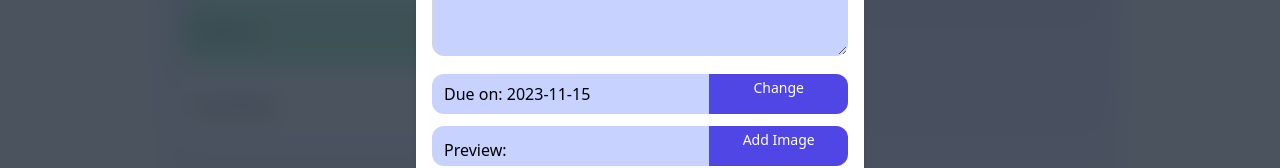
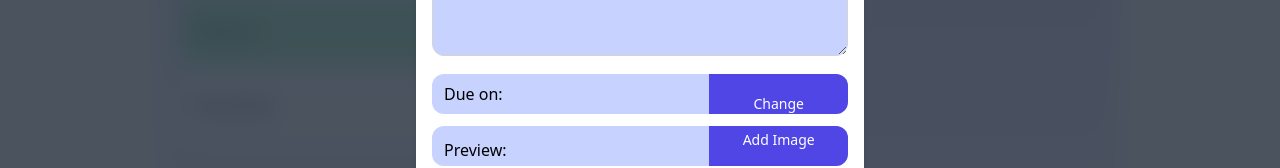
Before and after one commit to Raman01010010/Todo, a React (Create React App) app: page / in a window 1280 px wide. Both pictures are taken after a click on the element "Create New Task". Shown: the part 466-634 px from the top of the page. Built offline with nearby package versions, Linux system fonts and the light colour scheme.

Commit message:
added date picker

```diff
--- a/package.json
+++ b/package.json
@@ -9,6 +9,7 @@
     "aos": "^2.3.4",
     "framer-motion": "^10.16.16",
     "react": "^18.2.0",
+    "react-datepicker": "^4.25.0",
     "react-dom": "^18.2.0",
     "react-scripts": "5.0.1",
     "web-vitals": "^2.1.4"
--- a/src/component/Create.js
+++ b/src/component/Create.js
@@ -1,7 +1,10 @@
 import React, { useState } from 'react';
+import DatePicker from 'react-datepicker';
+import 'react-datepicker/dist/react-datepicker.css';
 
 const Create = (props) => {
     const [isOpen, setIsOpen] = useState(true);
+    const [selectedDate, setSelectedDate] = useState(null);
 
     const handleClose = () => {
         setIsOpen(false);
@@ -69,8 +72,18 @@ const Create = (props) => {
                         onChange={handleInputChange}
                     />
                     <div className="flex h-10 bg-indigo-200 items-center justify-between mb-3 rounded-xl">
-                        <span className="p-3">Due on: {task.dueDate}</span>
-                        <div className="bg-indigo-600 w-1/3 text-sm text-white px-3 h-full py-1 rounded-tr-xl hover:bg-blue-200 hover:border-2 hover:border-solid hover:border-blue-500 hover:text-blue-800 rounded-br-xl">Change</div>
+                        <span className="p-3">Due on: {selectedDate ? selectedDate.toDateString() : ''}</span>
+                        <div className="bg-indigo-600 w-1/3 text-sm text-white  h-full overflow-hidden rounded-tr-xl hover:bg-blue-200 hover:border-2 hover:border-solid hover:border-blue-500 hover:text-blue-800 rounded-br-xl">
+                        <DatePicker
+            id="dueDate"
+            selected={selectedDate}
+            onChange={(date) => setSelectedDate(date)}
+            dateFormat="MM/dd/yyyy"
+            className="hidden w-full h-full top-0 left-0  cursor-pointer"
+          />
+           <label htmlFor="dueDate" className="block text-sm font-medium text-white flex justify-center">
+        Change
+      </label></div>
                     </div>
                     <div className="flex items-center flex bg-indigo-200 h-10 justify-between mb-3 rounded-xl">
                         <input
```
Also changed, not shown: 1 other file (tests, documents, lock files or other folders).
